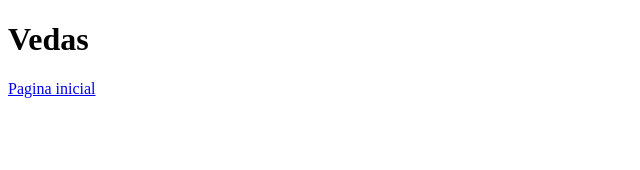
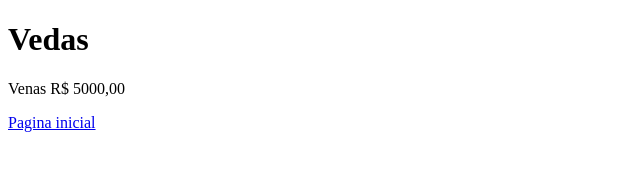
Before and after one commit to andhremaia/CSharp-Aula-102, a plain HTML site: page vendas.html in a window 1280 px wide. Shown: the whole page, without its empty margins (0-640 px from the left). Drawn offline with Linux system fonts and the light colour scheme.

Commit message:
Adicionado valor de vendas em vendas.html

```diff
--- a/vendas.html
+++ b/vendas.html
@@ -7,6 +7,7 @@
 </head>
 <body>
     <h1>Vedas</h1>
+    <p>Venas R$ 5000,00</p>
     <a href="index.html">Pagina inicial</a>
 </body>
 </html>
```
